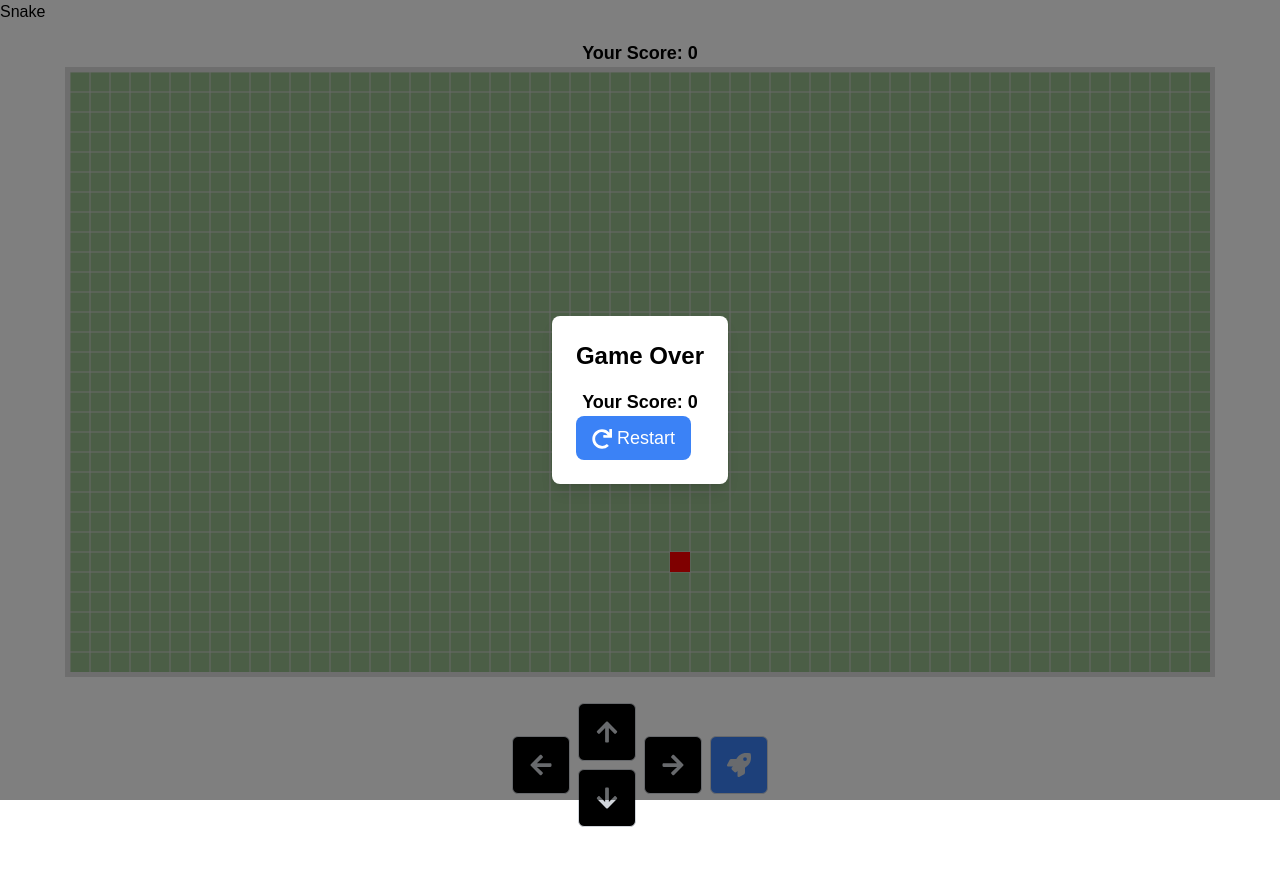
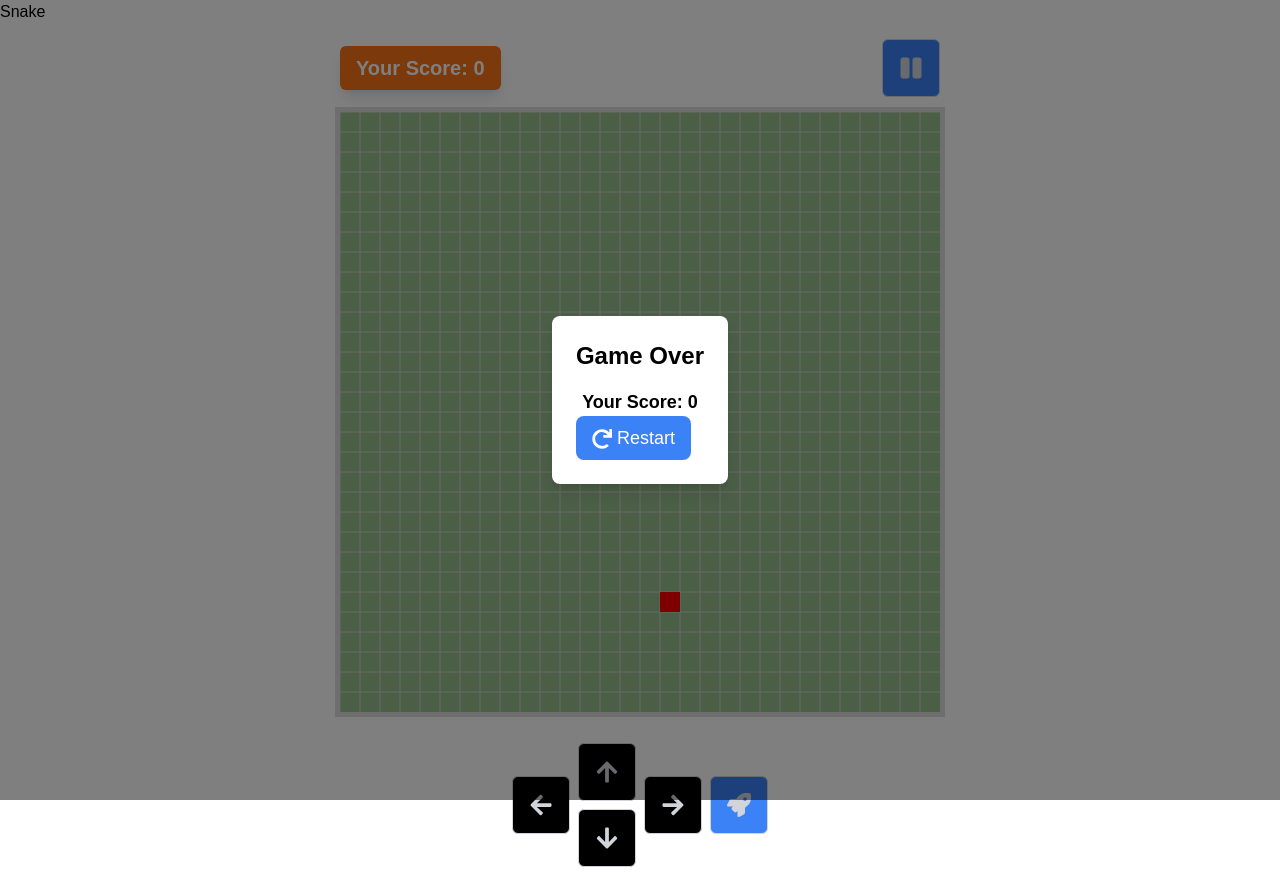
Before and after one commit to matejbrodziansky/game-hub-web, a React (Create React App) app: page /snake in a window 1280 px wide. Before the commit the page ends 843 px from the top, so only its background shows below. Built offline with nearby package versions, Linux system fonts and the light colour scheme.

Commit message:
Snake - pause + score + resize canvas

```diff
--- /dev/null
+++ b/src/components/Pause.tsx
@@ -0,0 +1,29 @@
+import React from 'react'
+import { FaPause, FaPlay } from 'react-icons/fa';
+
+interface pauseProps {
+    onPause: (paused: boolean) => void;
+    isPaused: boolean;
+}
+
+const Pause: React.FC<pauseProps> = ({ isPaused, onPause }) => {
+
+    const togglePause = () => {
+        onPause(!isPaused);
+    };
+
+    return (<>
+        <button
+            onClick={togglePause}
+            className="flex justify-center items-center p-4 bg-blue-500 border border-gray-300 rounded-md hover:bg-gray-800"
+        >
+            {isPaused ?
+                <FaPlay className="text-gray-300" size={24} /> :
+                <FaPause className="text-gray-300" size={24} />
+            }
+        </button>
+
+    </>)
+}
+
+export default Pause
--- /dev/null
+++ b/src/components/Score.tsx
@@ -0,0 +1,17 @@
+import React from 'react'
+
+interface ScoreProps {
+    score: number;
+}
+
+const Score: React.FC<ScoreProps> = ({ score }) => {
+    return (
+        <div
+            className='text-center bg-slate-200'
+        >
+            Score: {score}
+        </div>
+    )
+}
+
+export default Score
--- a/src/constants/snakeConstants.ts
+++ b/src/constants/snakeConstants.ts
@@ -2,11 +2,14 @@ export const screenWidth = window.innerWidth;
 export const screenHeight = window.innerHeight;
 
 export const GRID_SIZE = 20;
+export const MAX_WIDTH = 600;
+export const MAX_HEIGHT = 800;
+
 export const horizontalPadding = 0.05 * screenWidth;
 export const verticalPadding = 100;
 
-export const width = Math.floor((screenWidth - 2 * horizontalPadding) / GRID_SIZE) * GRID_SIZE;
-export const height = Math.floor((screenHeight - 2 * verticalPadding) / GRID_SIZE) * GRID_SIZE;
+export const width = Math.min(Math.floor((screenWidth - 2 * horizontalPadding) / GRID_SIZE) * GRID_SIZE, MAX_WIDTH);
+export const height = Math.min(Math.floor((screenHeight - 2 * verticalPadding) / GRID_SIZE) * GRID_SIZE, MAX_HEIGHT);
 
 export const canvasWidth = Math.floor(width / GRID_SIZE) * GRID_SIZE;
 export const canvasHeight = Math.floor(height / GRID_SIZE) * GRID_SIZE;
@@ -14,8 +17,10 @@ export const canvasHeight = Math.floor(height / GRID_SIZE) * GRID_SIZE;
 export const SNAKE_COLOR = '#2C292B';
 export const FOOD_COLOR = '#C63F36';
 export const CANVAS_COLOR = '#98BE8D';
-export const SNAKE_SIZE = 20;
+export const SNAKE_SIZE = GRID_SIZE;
 export const SNAKE_SPEED = 300;
+
 export const SNAKE_START_X = Math.floor((canvasWidth / 2) / GRID_SIZE) * GRID_SIZE;
 export const SNAKE_START_Y = Math.floor((canvasHeight / 2) / GRID_SIZE) * GRID_SIZE;
-export const SCORE_COUNTER =  10
+
+export const SCORE_COUNTER = 10;
--- a/src/controls/KeyboardAvoidingComponent.tsx
+++ /dev/null
@@ -1,31 +0,0 @@
-import React, { useState } from 'react';
-
-const KeyboardAvoidingComponent: React.FC = () => {
-  const [username, setUsername] = useState('');
-
-  const handleFormSubmit = () => {
-    console.log('Submitted username:', username);
-  };
-
-  return (
-    <div className="flex flex-col justify-center items-center h-screen bg-gray-100 px-6">
-      <h1 className="text-3xl font-bold text-center text-gray-800 mb-8">Header</h1>
-      <input
-        type="text"
-        placeholder="Username"
-        value={username}
-        onChange={(e) => setUsername(e.target.value)}
-        className="h-10 px-3 border-b border-gray-400 bg-white rounded-md w-full max-w-md"
-      />
-      <div className="mt-4 w-full max-w-md">
-        <button
-          onClick={handleFormSubmit}
-          className="w-full py-3 bg-blue-500 rounded-md shadow-lg text-lg font-semibold text-center text-white">
-          Submit
-        </button>
-      </div>
-    </div>
-  );
-};
-
-export default KeyboardAvoidingComponent;
--- a/src/games/snake/snake.tsx
+++ b/src/games/snake/snake.tsx
@@ -1,3 +1,4 @@
+// TODO : Dont change direction in pause !
 import React, { useRef, useEffect, useState, useCallback } from 'react';
 import useSnakeFoodLogic from '../../logic/snake/snakeFoodLogic';
 import useSnakeMovementLogic from '../../logic/snake/snakeMovementLogic';
@@ -6,6 +7,7 @@ import SnakeControls from '../../controls/SnakeControls';
 import GameOverAlert from '../../components/GameOverAlert';
 import useSnakeCanvasRendering from '../hooks/useSnakeCanvasRendering';
 import { height, width, CANVAS_COLOR, SCORE_COUNTER } from '../../constants/snakeConstants';
+import Pause from '../../components/Pause';
 
 const Snake = () => {
     const { snake, direction, move, changeDirection, resetSnakePosition, speedUp, snakeSpeed } = useSnakeMovementLogic();
@@ -15,9 +17,10 @@ const Snake = () => {
     const animationFrameRef = useRef<number | null>(null);
     const lastFrameTimeRef = useRef(0);
     const [score, setScore] = useState(0);
+    const [isPaused, setisPaused] = useState(false)
 
     const animate = useCallback((timestamp: number) => {
-        if (collision) return;
+        if (collision || isPaused) return;
 
         if (!lastFrameTimeRef.current) {
             lastFrameTimeRef.current = timestamp;
@@ -31,7 +34,7 @@ const Snake = () => {
         }
 
         animationFrameRef.current = requestAnimationFrame(animate);
-    }, [collision, direction, move, snakeSpeed]);
+    }, [collision, direction, move, snakeSpeed, isPaused]);
 
     useEffect(() => {
         animationFrameRef.current = requestAnimationFrame(animate);
@@ -63,10 +66,41 @@ const Snake = () => {
         }
     }, [snake, direction, checkFoodColision, spawnFood, move]);
 
+    const handlePause = (paused: boolean) => {
+        setisPaused(paused)
+    }
+
     return (
-        <div style={{ display: 'flex', flexDirection: 'column', height: '100vh', backgroundColor: '#fff', marginTop: '15px' }}>
-            <p className="text-center font-bold text-lg">Your Score: {score}</p>
-            <div style={{ flex: 1, display: 'flex', justifyContent: 'center', alignItems: 'center' }}>
+        <div style={{
+            display: 'flex',
+            flexDirection: 'column',
+            alignItems: 'center',
+            height: '100vh',
+            backgroundColor: '#fff',
+            marginTop: '15px'
+        }}>
+            {/* HEADER: SCORE + PAUSE */}
+            <div style={{
+                display: 'flex',
+                justifyContent: 'space-between',
+                alignItems: 'center',
+                width: '80%',
+                maxWidth: '600px',
+                marginBottom: '10px'
+            }}>
+                <p className="font-bold text-xl text-white bg-orange-500 px-4 py-2 rounded-md shadow-lg">
+                    Your Score: {score}
+                </p>
+
+                <Pause isPaused={isPaused} onPause={handlePause} />
+            </div>
+
+            {/* MAIN CONTENT - CANVAS */}
+            <div style={{
+                display: 'flex',
+                alignItems: 'center',
+                justifyContent: 'center'
+            }}>
                 <canvas
                     ref={canvasRef}
                     width={width}
@@ -74,11 +108,14 @@ const Snake = () => {
                     style={{ backgroundColor: CANVAS_COLOR, border: '5px solid #ddd' }}
                 />
             </div>
-            <div style={{ margin: '10px auto' }}>
+
+            {/* CONTROLS + GAME OVER */}
+            <div style={{ marginTop: '10px' }}>
                 <SnakeControls onDirectionChange={changeDirection} onSpeedUp={speedUp} />
                 {collision && <GameOverAlert onRestart={onRestart} score={score} />}
             </div>
         </div>
+
     );
 };
 
--- a/src/logic/snake/snakeFoodLogic.ts
+++ b/src/logic/snake/snakeFoodLogic.ts
@@ -3,8 +3,8 @@ import { SnakeSegment } from '../../types/snake/snakeTypes';
 import { width, height, GRID_SIZE } from '../../constants/snakeConstants';
 
 const useSnakeFoodLogic = (snake: SnakeSegment[]) => {
-const [isFoodOnBoard, setIsFoodOnBoard] = React.useState(false);
-  const [foodPosition, setFoodPosition] = React.useState<{ x: number; y: number }>({ x: -1, y: -1 });
+  const [isFoodOnBoard, setIsFoodOnBoard] = React.useState(false);
+  const [foodPosition, setFoodPosition] = React.useState<{ x: number; y: number }>({ x: 0, y: 0 });
   const snakeHead = snake[0];
 
   const checkFoodColision = React.useCallback(() => {
```
